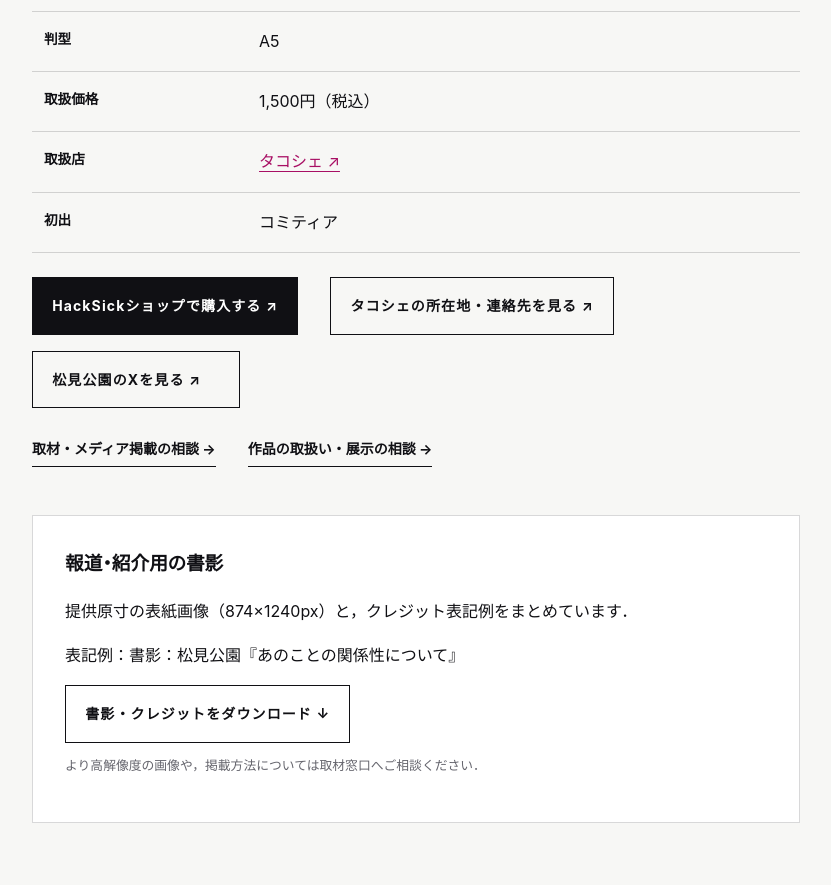
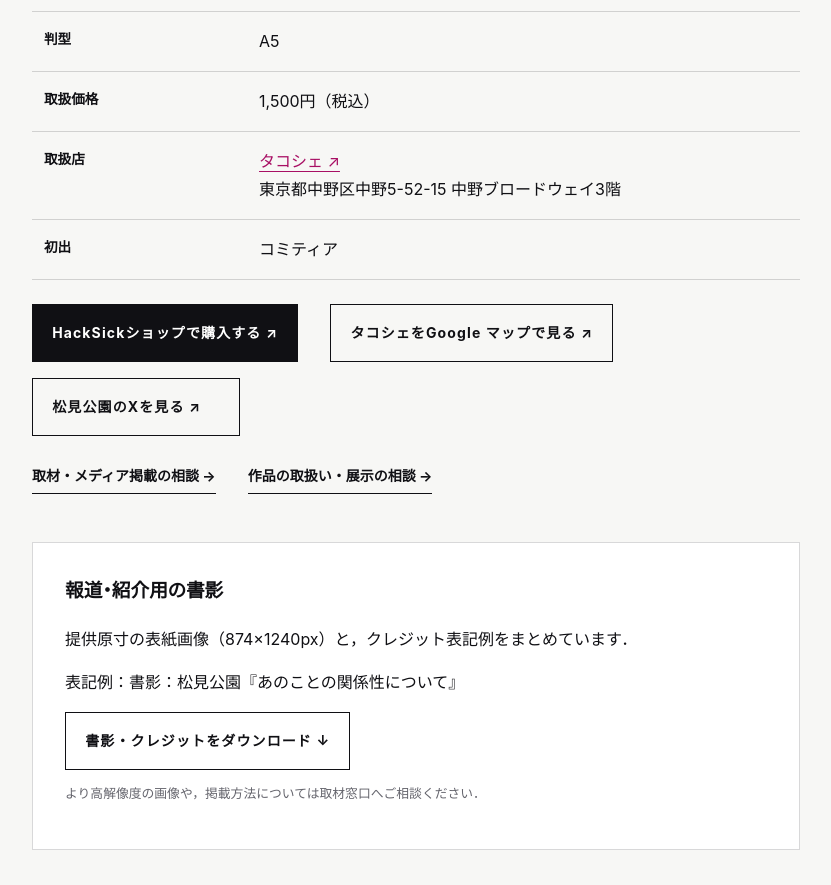
Before and after one commit to kirimine170/HackSick-Web, an Astro site: page /news/anokoto-no-kankeisei-ni-tsuite in a window 1280 px wide. Shown: the part 2200-3085 px from the top of the page, without its empty margins (224-1055 px from the left). Built offline with nearby package versions, Linux system fonts and the light colour scheme; Astro itself is replaced by a stand-in of ours.

Commit message:
Show Tacoche address and map link on book pages

```diff
--- a/src/components/BookInformation.astro
+++ b/src/components/BookInformation.astro
@@ -18,13 +18,13 @@ const price = book ? new Intl.NumberFormat("ja-JP").format(book.price) : "";
       <tr><th scope="row">作品形態</th><td>漫画短編集・四編収録</td></tr>
       <tr><th scope="row">判型</th><td>{book.format}</td></tr>
       <tr><th scope="row">取扱価格</th><td>{price}円{book.taxIncluded === true && "（税込）"}</td></tr>
-      <tr><th scope="row">取扱店</th><td><a href={book.retailerInfoUrl ?? book.retailerUrl} target="_blank" rel="noopener noreferrer">{book.retailer} ↗</a></td></tr>
+      <tr><th scope="row">取扱店</th><td><a href={book.retailerUrl} target="_blank" rel="noopener noreferrer">{book.retailer} ↗</a>{book.retailerAddress && <><br />{book.retailerAddress}</>}</td></tr>
       {work.data.firstPresentedAt && <tr><th scope="row">初出</th><td>{work.data.firstPresentedAt}</td></tr>}
     </tbody></table>
     {!work.data.purchaseUrl && <p class="book-availability"><strong>現在は{book.retailer}店頭でのお取扱いです．</strong><br />通販の商品ページが公開され次第，このページでお知らせします．</p>}
     <div class="book-actions">
       {work.data.purchaseUrl && <a class="button button-dark" href={work.data.purchaseUrl} target="_blank" rel="noopener noreferrer" data-outbound="shop">{work.data.purchaseLabel ?? "通販で購入する"} ↗</a>}
-      <a class:list={["button", { "button-dark": !work.data.purchaseUrl }]} href={book.retailerInfoUrl ?? book.retailerUrl} target="_blank" rel="noopener noreferrer">{book.retailer}の所在地・連絡先を見る ↗</a>
+      <a class:list={["button", { "button-dark": !work.data.purchaseUrl }]} href={book.retailerMapUrl ?? book.retailerUrl} target="_blank" rel="noopener noreferrer">{book.retailerMapUrl ? `${book.retailer}をGoogle マップで見る` : `${book.retailer}のサイトを見る`} ↗</a>
       {authors.map(author => author.data.x && <a class="button" href={author.data.x} target="_blank" rel="noopener noreferrer">{author.data.name}のXを見る ↗</a>)}
     </div>
     <div class="book-actions">
--- a/src/content.config.ts
+++ b/src/content.config.ts
@@ -92,7 +92,8 @@ const works = defineCollection({
       currency: z.literal("JPY"),
       retailer: z.string(),
       retailerUrl: z.url(),
-      retailerInfoUrl: z.url().optional(),
+      retailerAddress: z.string().optional(),
+      retailerMapUrl: z.url().optional(),
       coverSmall: z.string(),
       coverMedium: z.string(),
       pressKit: z.string(),
--- a/src/content/works/anokoto-no-kankeisei-ni-tsuite.md
+++ b/src/content/works/anokoto-no-kankeisei-ni-tsuite.md
@@ -20,7 +20,8 @@ book:
   currency: JPY
   retailer: タコシェ
   retailerUrl: https://taco.shop-pro.jp/
-  retailerInfoUrl: https://taco.shop-pro.jp/?mode=sk#info
+  retailerAddress: 東京都中野区中野5-52-15 中野ブロードウェイ3階
+  retailerMapUrl: "https://www.google.com/maps/search/?api=1&query=%E3%82%BF%E3%82%B3%E3%82%B7%E3%82%A7%20%E4%B8%AD%E9%87%8E%E3%83%96%E3%83%AD%E3%83%BC%E3%83%89%E3%82%A6%E3%82%A7%E3%82%A4"
   coverSmall: /images/works/anokoto-no-kankeisei-ni-tsuite-320.webp
   coverMedium: /images/works/anokoto-no-kankeisei-ni-tsuite-640.webp
   pressKit: /press/anokoto-no-kankeisei-ni-tsuite/press-kit.zip
```
